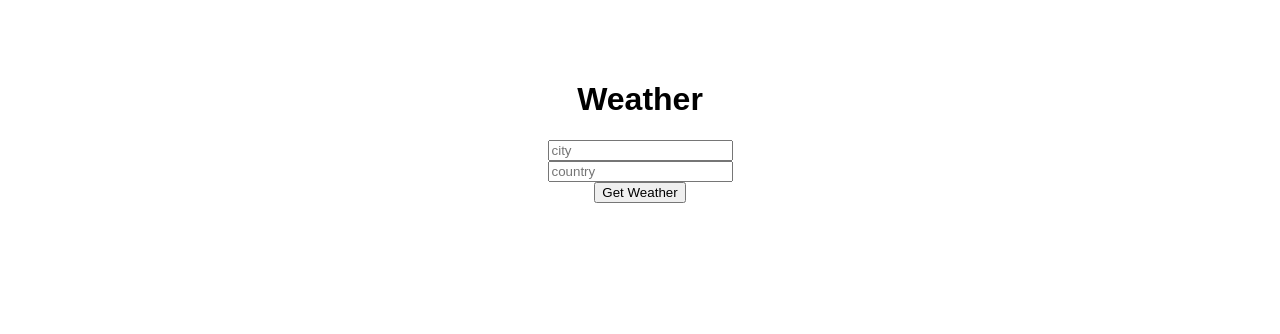
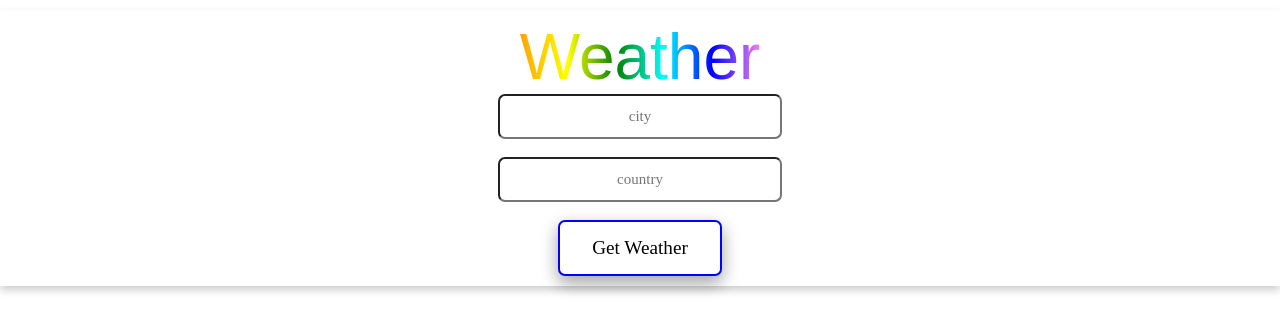
Before and after one commit to hereisfahad/Weather-app, a React (Create React App) app: page / in a window 1280 px wide. Shown: the top 334 px of the page. Built offline with nearby package versions, Linux system fonts and the light colour scheme.

Commit message:
gave final touch of css and error display etc

```diff
--- a/src/App.css
+++ b/src/App.css
@@ -1,4 +1,67 @@
 #card1{
-    margin-top: 30px;
-    padding: 30px;
+    margin-top: 10px;
+    padding: 10px;
 }
+.card{
+    /*add shadows to create the card effect*/
+    box-shadow: 0 4px 8px 0 rgb(0, 0, 0, 0.2);
+    transition: 0.3s;
+}
+.card : hover{
+    box-shadow: 0 8px 16px 0 rgb(0, 0, 0, 0.2);
+}
+
+container{
+padding: 2px 16px;
+}
+.btn{
+    background-color: white;
+    border: none;
+    color: black;
+    padding: 15px 32px;
+    text-align: center;
+    text-decoration: none;
+    display: inline-block;
+    font-size: 1.2em;
+    font-family: cursive;
+    border: 2px solid blue;
+    border-radius: 7px;
+    transition-duration: 1s;
+    box-shadow: 0 8px 16px 0 rgb(0, 0, 0, 0.2),0 6px 20px 0 rgb(0, 0, 0, 0.19);
+}
+.btn:hover{
+    background-color: blue;
+}
+
+#title{
+    font-size: 4em;
+    background: linear-gradient(to right, orange, yellow, green, cyan, blue, violet);
+    -webkit-background-clip: text;
+    -webkit-text-fill-color: transparent;
+}
+
+form{
+/*    padding: 10px;*/
+}
+input {
+    width: 200px;
+    padding: 12px 40px;
+    text-align: center;
+    font-family: cursive;
+    font-size: 15px;
+    border-radius: 7px;
+}
+
+#res{
+    font-family: cursive;
+}
+#span{
+    width: 200px;
+    color:red;
+}
+
+
+/*
+Fix empty inputs
+or display the result of last check city
+Add some css to the project and upload it to github*/
--- a/src/App.js
+++ b/src/App.js
@@ -6,41 +6,51 @@ class App extends Component {
         temp: '',
         humd: '',
         image:'',
-        loc:''
+        loc:'',
+        error:''
     }
     handleClick = async (e) => {
         e.preventDefault();
 //        console.log(e.target.elements.city.value)
         const city = e.target.elements.city.value;
         const country = e.target.elements.country.value;
+        try{
             const api_call = await fetch(`http://api.openweathermap.org/data/2.5/weather?q=${city},${country}&units=metric&apikey=dbd802d470137cd4c005f9625b564ea2`);
             const data = await api_call.json();
-        console.log(data)
              this.setState({
                 temp: data.main.temp,
                 humd: data.main.humidity,
-            image: data.weather[0].icon,
-            loc: data.name
+                image: `http://openweathermap.org/img/w/${data.weather[0].icon}.png`,
+                loc: data.name,
+                error: ''
             })
+        }catch(error){
+            console.log("errored")
+            this.setState({error: 'Please enter the correct city and country names'})
+    }
+//        console.log(data);
+//        console.log(data.weather[0].icon);
 
+//        console.log(this.state.image);
       }
   render() {
-
     return (
       <div className="container">
         <center>
             <div className ="card" id="card1">
-                <h1>Weather</h1>
+                <span id = "title">Weather</span>
                 <form onSubmit = {this.handleClick} >
-                    <input type="text" placeholder="city" name ="city" className = "form-control"/> <br></br>
-                    <input type="text" placeholder="country" name ="country" className = "form-control"/><br></br>
-                    <button className = "btn btn-info" > Get Weather </button>
+                    <input type="text" placeholder="city"  name ="city" className = "form-control"/> <br></br><br></br>
+                    <input type="text" placeholder="country"  name ="country" className = "form-control"/> <br></br><br></br>
+                    <button className = "btn" > Get Weather </button>
                 </form>
-                {this.state.loc!==''?<h1>City:{this.state.loc}</h1>:''}
+                <div id ="res">
                 {this.state.image!==''?<img src ={this.state.image} width = "100px" height = "100px" alt = "weather icon"></img>:''}
-                {this.state.temp!==''?<h1>Humdity:{this.state.temp}</h1>:''}
-                {this.state.humd!==''?<h1>Temp:{this.state.humd}</h1>:''}
-
+                {this.state.loc!==''?<h1>City: {this.state.loc}</h1>:''}
+                {this.state.temp!==''?<h1>Temp:{this.state.temp}</h1>:''}
+                {this.state.humd!==''?<h1>Humidity:{this.state.humd}</h1>:''}
+                <span id= "span">{this.state.error!==''?<h1>Error:{this.state.error}</h1>:''}</span>
+                </div>
             </div>
         </center>
       </div>
```
Lines whose indentation alone changed are shown as unchanged.
